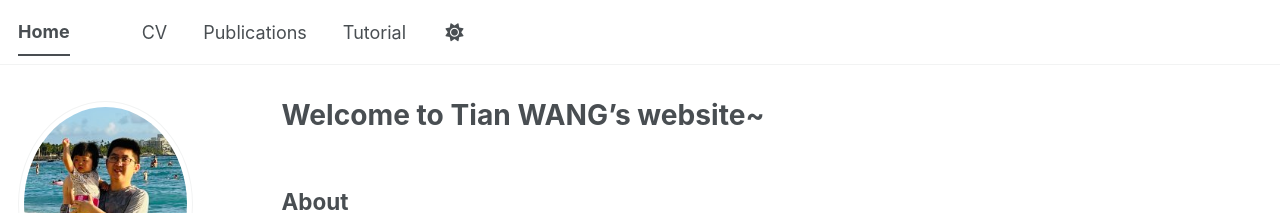
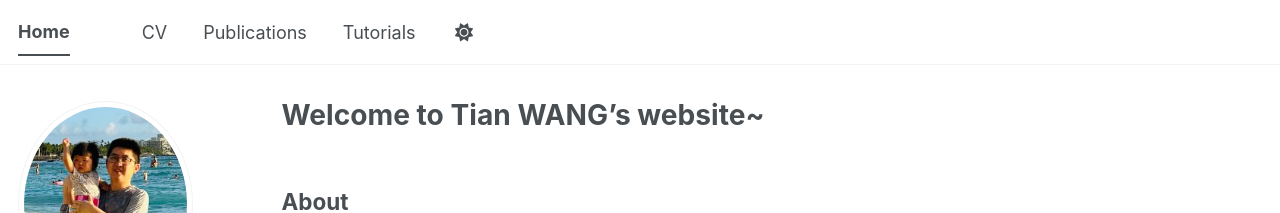
Before and after one commit to tw2469/tw2469.github.io, a Jekyll site: the page built from _pages/about.md, in a window 1280 px wide. Shown: the top 213 px of the page. Built offline with Jekyll 4.4.1, drawn with Linux system fonts in a browser that asks for light colours; some web fonts are replaced; a script bundle is joined from its source files by our own code; library files that are not in the unit come from our copies.

Commit message:
revise navigation

```diff
--- a/_data/navigation.yml
+++ b/_data/navigation.yml
@@ -21,7 +21,7 @@ main:
 #  - title: "Talks"
 #    url: /talks/
 
-  - title: "Tutorial"
+  - title: "Tutorials"
     url: /teaching/
 
 #  - title: "Portfolio"
```
